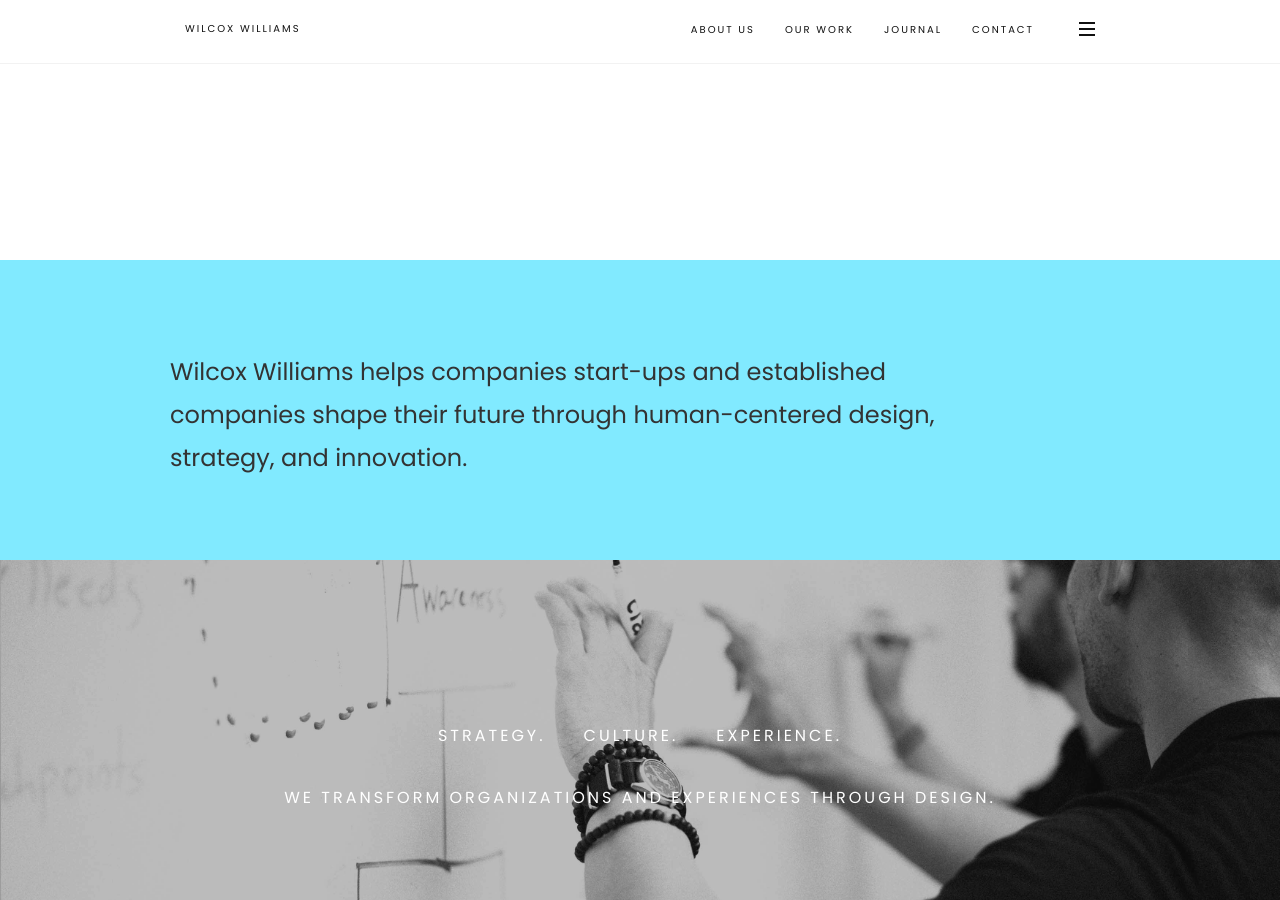
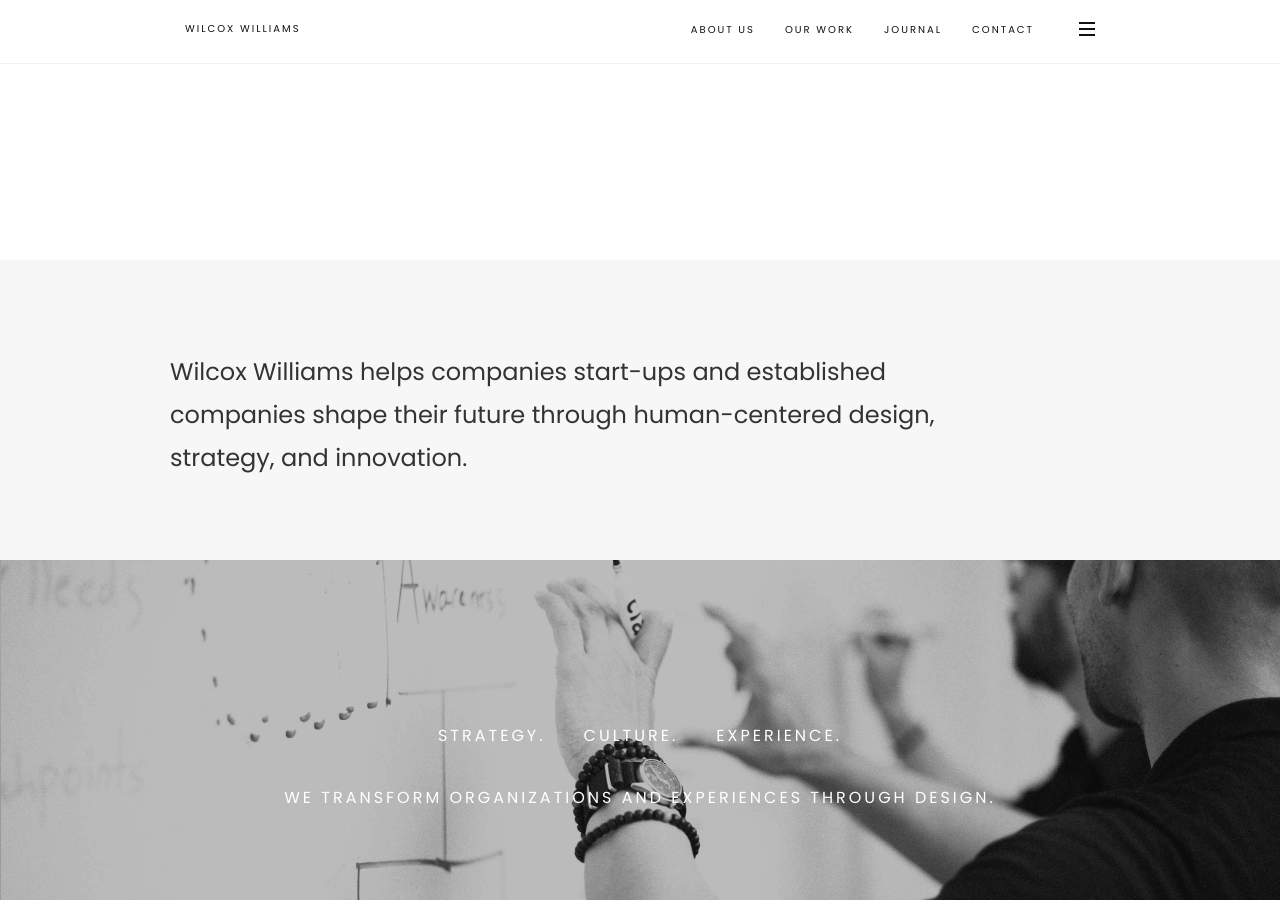
Before and after one commit to rwcstudio/wilcoxwilliams.github.io, a Jekyll site: the page built from index.md, in a window 1280 px wide and 900 px high, scrolled down 640 px. Built offline with Jekyll 4.4.1, drawn with Linux system fonts in a browser that asks for light colours.

Commit message:
undo cyan

```diff
--- a/assets/css/style.css
+++ b/assets/css/style.css
@@ -982,7 +982,7 @@ Overlays
 ------------------------------------------------------------------- */
 
 .bg-light {
-	background-color: #81EAFF;
+	background-color: #f7f7f7;
 	height: 100%;
 	width: 100%;
 }
```
